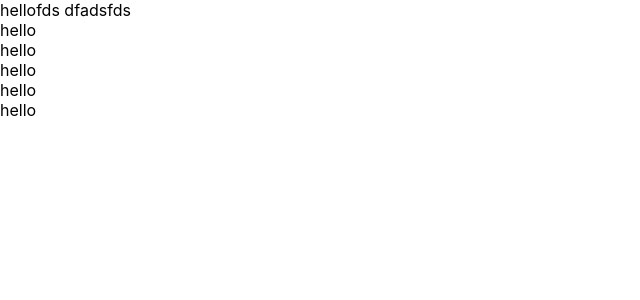
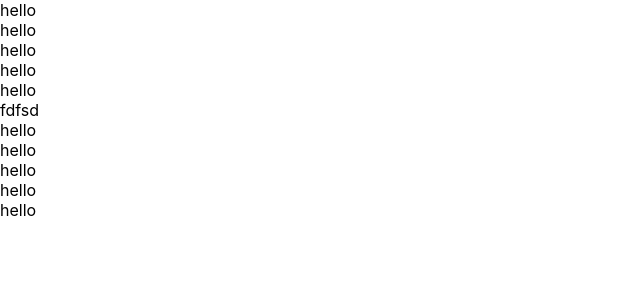
Before and after one commit to Bigon4ik/kabzda, a React (Create React App) app: page / in a window 1280 px wide. Shown: the top 300 px of the page, without its empty margins (0-640 px from the left). Built offline with nearby package versions, Linux system fonts and the light colour scheme.

Commit message:
two commit

```diff
--- a/src/Acordion.tsx
+++ b/src/Acordion.tsx
@@ -1,11 +1,13 @@
 import React from 'react';
 import logo from './logo.svg';
 import './App.css';
+import Rating from './Rating';
 
 function App() {
   return (
     <div >
-     hellofds dfаdsfds
+     <Rating/>
+     fdfsd
     </div>
   );
 }
```
